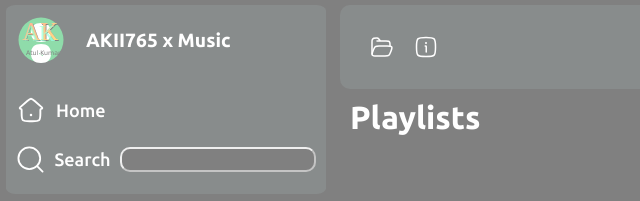
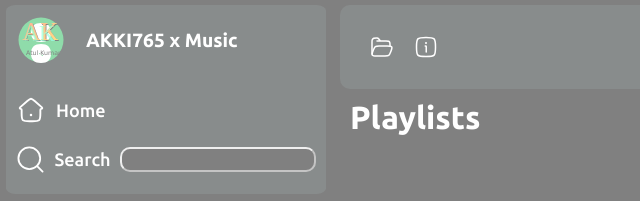
Before and after one commit to AKKI765/AKKI765xMusic, a plain HTML site: page index.html in a window 1280 px wide. Shown: the top 201 px of the page, 0-640 px from the left. Drawn offline with Linux system fonts and the light colour scheme; a web font is replaced by a local one.

Commit message:
Update index.html

```diff
--- a/index.html
+++ b/index.html
@@ -6,7 +6,7 @@
     <meta name="viewport" content="width=device-width, initial-scale=1.0">
     <link rel="stylesheet" href="style.css">
     <link rel="icon" type="image/x-icon" href="svgs/AKlogo.svg">
-    <title>AKII765 x Music : A Music Web Application for Your Music.</title>
+    <title>AKKI765 x Music : A Music Web Application for Your Music.</title>
 </head>
 
 <body>
@@ -30,7 +30,7 @@
                 <div class="logo">
                     <div class="logoImgText">
                         <img class="logoImg" src="svgs/AKlogo.svg" alt="logo">
-                        <h1 class="logoText">AKII765 x Music</h1>
+                        <h1 class="logoText">AKKI765 x Music</h1>
                     </div>
 
                     <img class="closeMenu" src="svgs/closeMenu.svg" alt="closeMenu">
```
